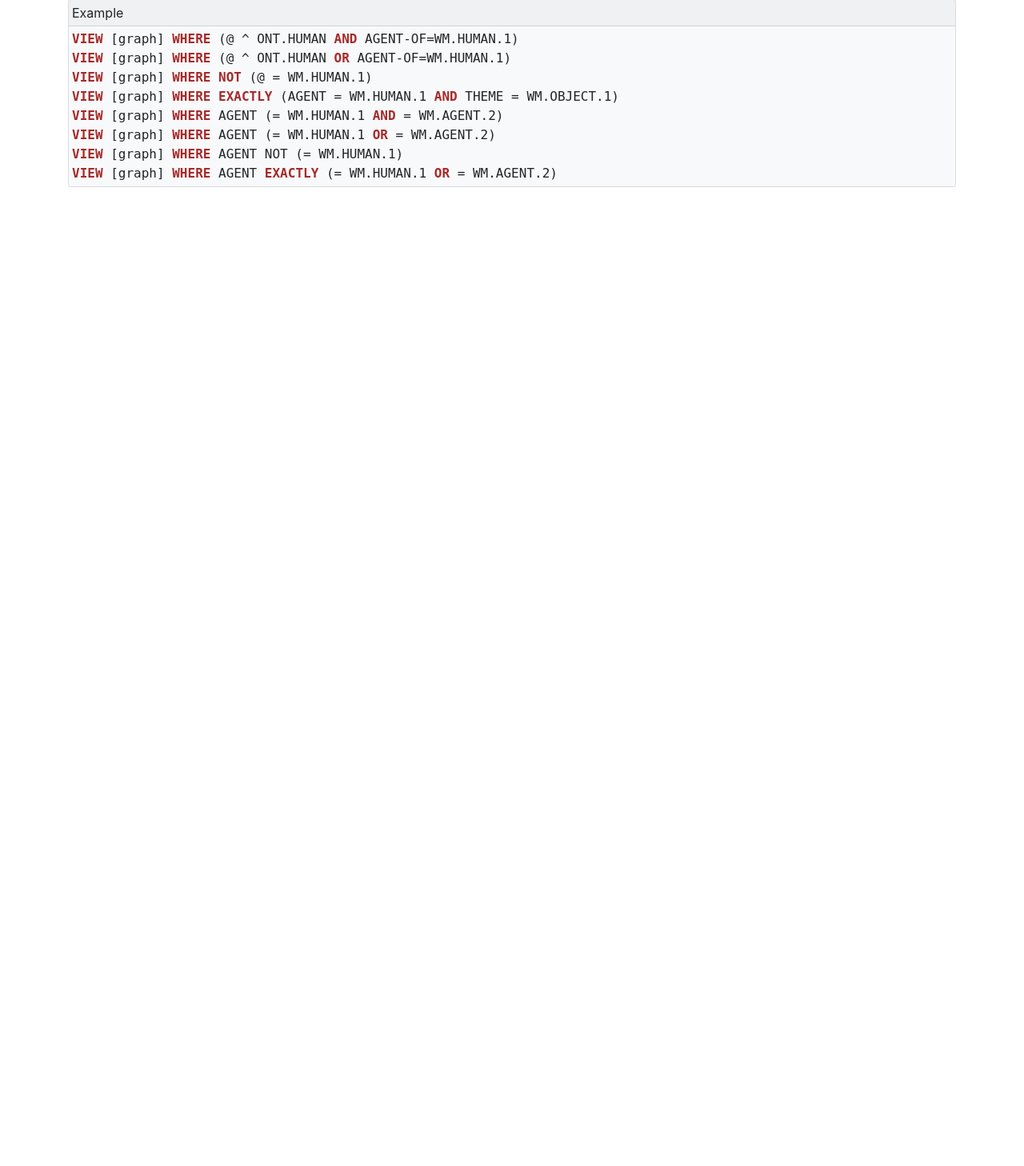
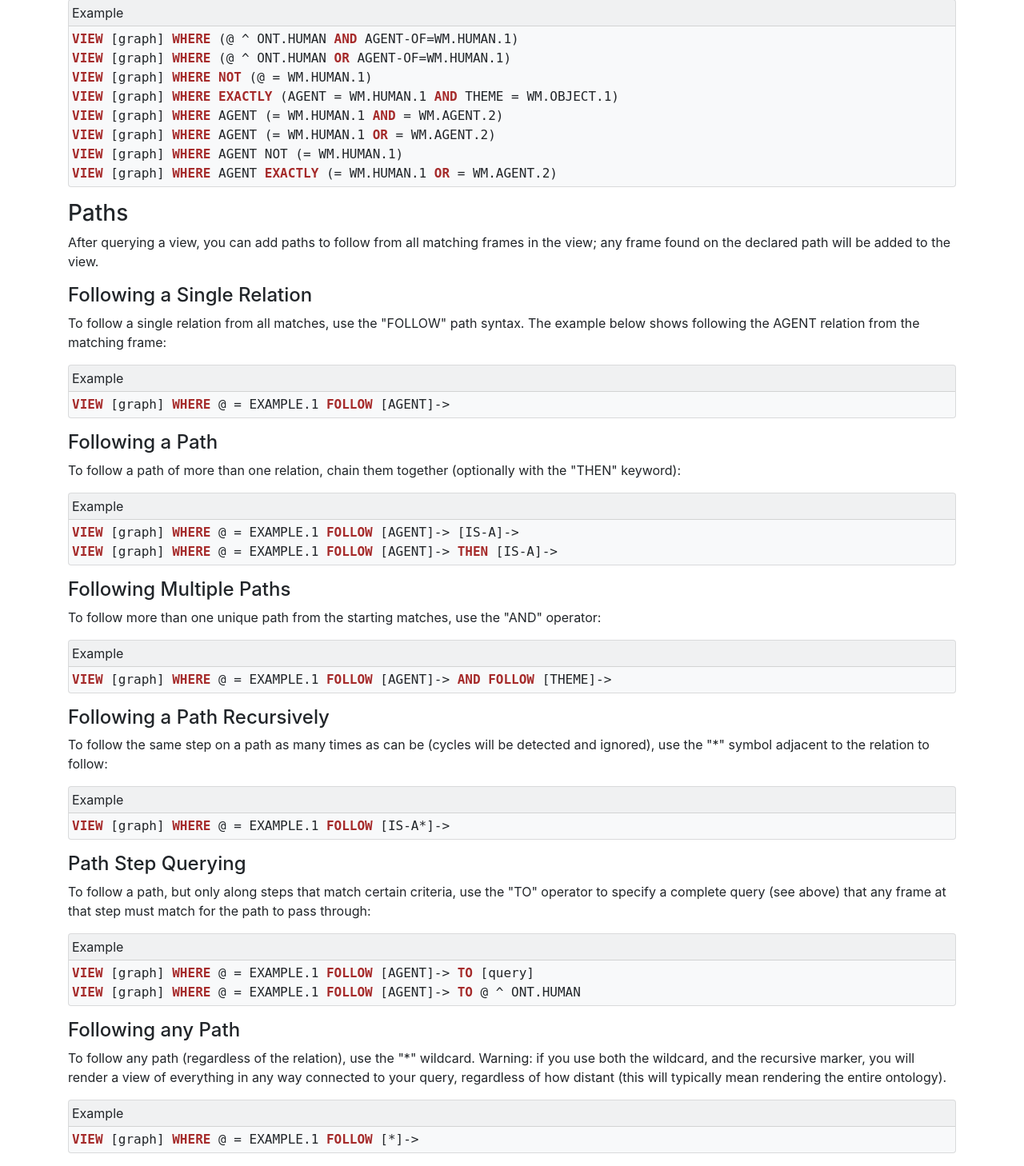
Before and after one commit to ielm/apprenticeagentstasktrees, a Flask app: page /grammar in a window 1280 px wide. Shown: the part 2178-3636 px from the top of the page at 80% size. Before the commit the page ends 2412 px from the top, so only its background shows below. Run offline with Flask 2, Linux system fonts and the light colour scheme; parts of the project's set-up code (start-up, migrations or seed data) failed here and were passed over; some libraries are stand-ins or nearby versions.

Commit message:
following grammar documentation

```diff
--- a/frontend/templates/grammar.html
+++ b/frontend/templates/grammar.html
@@ -198,6 +198,90 @@
                 </p>
             </div>
         </div>
+        <h3>Paths</h3>
+        <p>
+            After querying a view, you can add paths to follow from all matching frames in the view; any frame
+            found on the declared path will be added to the view.
+        </p>
+        <h4>Following a Single Relation</h4>
+        <p>
+            To follow a single relation from all matches, use the "FOLLOW" path syntax.  The example below shows following
+            the AGENT relation from the matching frame:
+        </p>
+        <div class="card bg-light mb-3">
+            <div class="card-header example-header">Example</div>
+            <div class="card-body example-body">
+                <p class="card-text example-text">
+                    <span class="keyword">VIEW</span> [graph] <span class="keyword">WHERE</span> @ = EXAMPLE.1 <span class="keyword">FOLLOW</span> [AGENT]->
+                </p>
+            </div>
+        </div>
+        <h4>Following a Path</h4>
+        <p>
+            To follow a path of more than one relation, chain them together (optionally with the "THEN" keyword):
+        </p>
+        <div class="card bg-light mb-3">
+            <div class="card-header example-header">Example</div>
+            <div class="card-body example-body">
+                <p class="card-text example-text">
+                    <span class="keyword">VIEW</span> [graph] <span class="keyword">WHERE</span> @ = EXAMPLE.1 <span class="keyword">FOLLOW</span> [AGENT]-> [IS-A]-> <br>
+                    <span class="keyword">VIEW</span> [graph] <span class="keyword">WHERE</span> @ = EXAMPLE.1 <span class="keyword">FOLLOW</span> [AGENT]-> <span class="keyword">THEN</span> [IS-A]->
+                </p>
+            </div>
+        </div>
+        <h4>Following Multiple Paths</h4>
+        <p>
+            To follow more than one unique path from the starting matches, use the "AND" operator:
+        </p>
+        <div class="card bg-light mb-3">
+            <div class="card-header example-header">Example</div>
+            <div class="card-body example-body">
+                <p class="card-text example-text">
+                    <span class="keyword">VIEW</span> [graph] <span class="keyword">WHERE</span> @ = EXAMPLE.1 <span class="keyword">FOLLOW</span> [AGENT]-> <span class="keyword">AND FOLLOW</span> [THEME]->
+                </p>
+            </div>
+        </div>
+        <h4>Following a Path Recursively</h4>
+        <p>
+            To follow the same step on a path as many times as can be (cycles will be detected and ignored), use the "*"
+            symbol adjacent to the relation to follow:
+        </p>
+        <div class="card bg-light mb-3">
+            <div class="card-header example-header">Example</div>
+            <div class="card-body example-body">
+                <p class="card-text example-text">
+                    <span class="keyword">VIEW</span> [graph] <span class="keyword">WHERE</span> @ = EXAMPLE.1 <span class="keyword">FOLLOW</span> [IS-A*]->
+                </p>
+            </div>
+        </div>
+        <h4>Path Step Querying</h4>
+        <p>
+            To follow a path, but only along steps that match certain criteria, use the "TO" operator to specify a complete
+            query (see above) that any frame at that step must match for the path to pass through:
+        </p>
+        <div class="card bg-light mb-3">
+            <div class="card-header example-header">Example</div>
+            <div class="card-body example-body">
+                <p class="card-text example-text">
+                    <span class="keyword">VIEW</span> [graph] <span class="keyword">WHERE</span> @ = EXAMPLE.1 <span class="keyword">FOLLOW</span> [AGENT]-> <span class="keyword">TO</span> [query] <br>
+                    <span class="keyword">VIEW</span> [graph] <span class="keyword">WHERE</span> @ = EXAMPLE.1 <span class="keyword">FOLLOW</span> [AGENT]-> <span class="keyword">TO</span> @ ^ ONT.HUMAN
+                </p>
+            </div>
+        </div>
+        <h4>Following any Path</h4>
+        <p>
+            To follow any path (regardless of the relation), use the "*" wildcard.  Warning: if you use both the wildcard,
+            and the recursive marker, you will render a view of everything in any way connected to your query, regardless
+            of how distant (this will typically mean rendering the entire ontology).
+        </p>
+        <div class="card bg-light mb-3">
+            <div class="card-header example-header">Example</div>
+            <div class="card-body example-body">
+                <p class="card-text example-text">
+                    <span class="keyword">VIEW</span> [graph] <span class="keyword">WHERE</span> @ = EXAMPLE.1 <span class="keyword">FOLLOW</span> [*]->
+                </p>
+            </div>
+        </div>
     </div>
 </body>
 </html>
```
